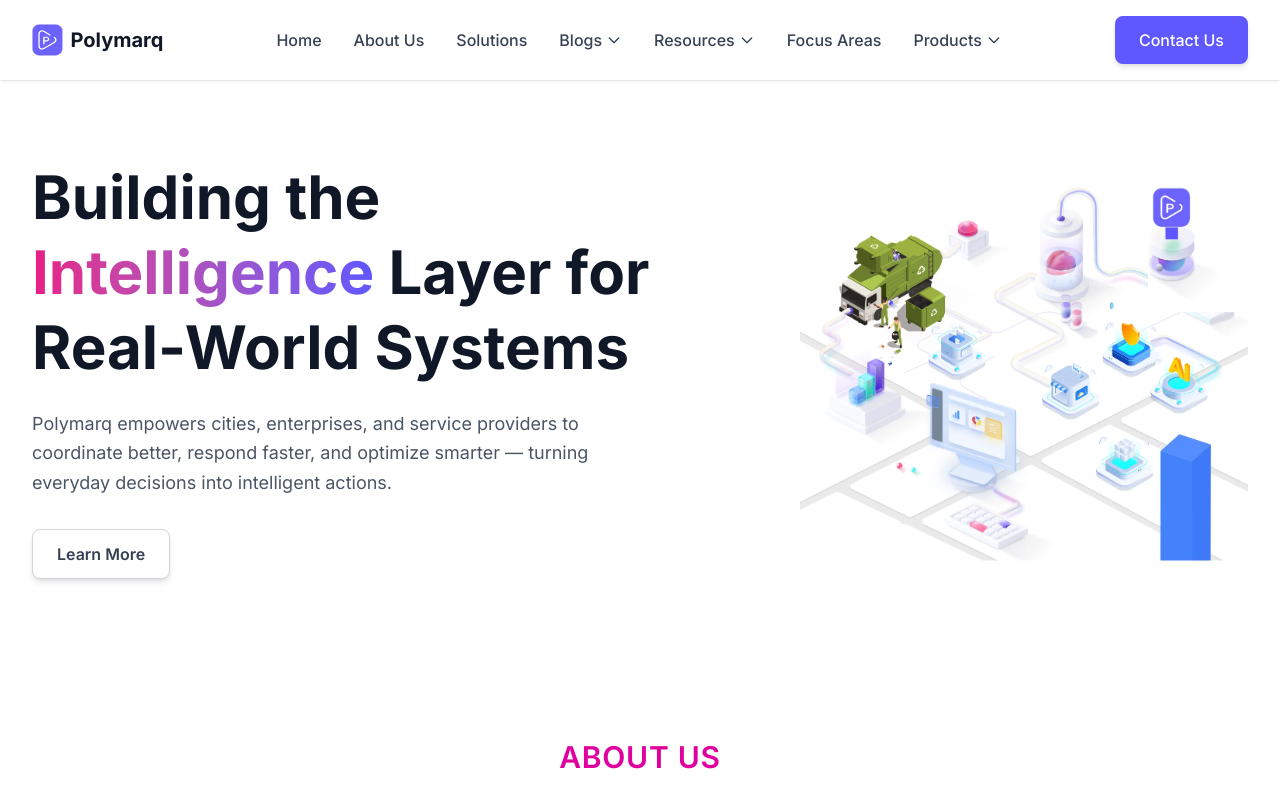
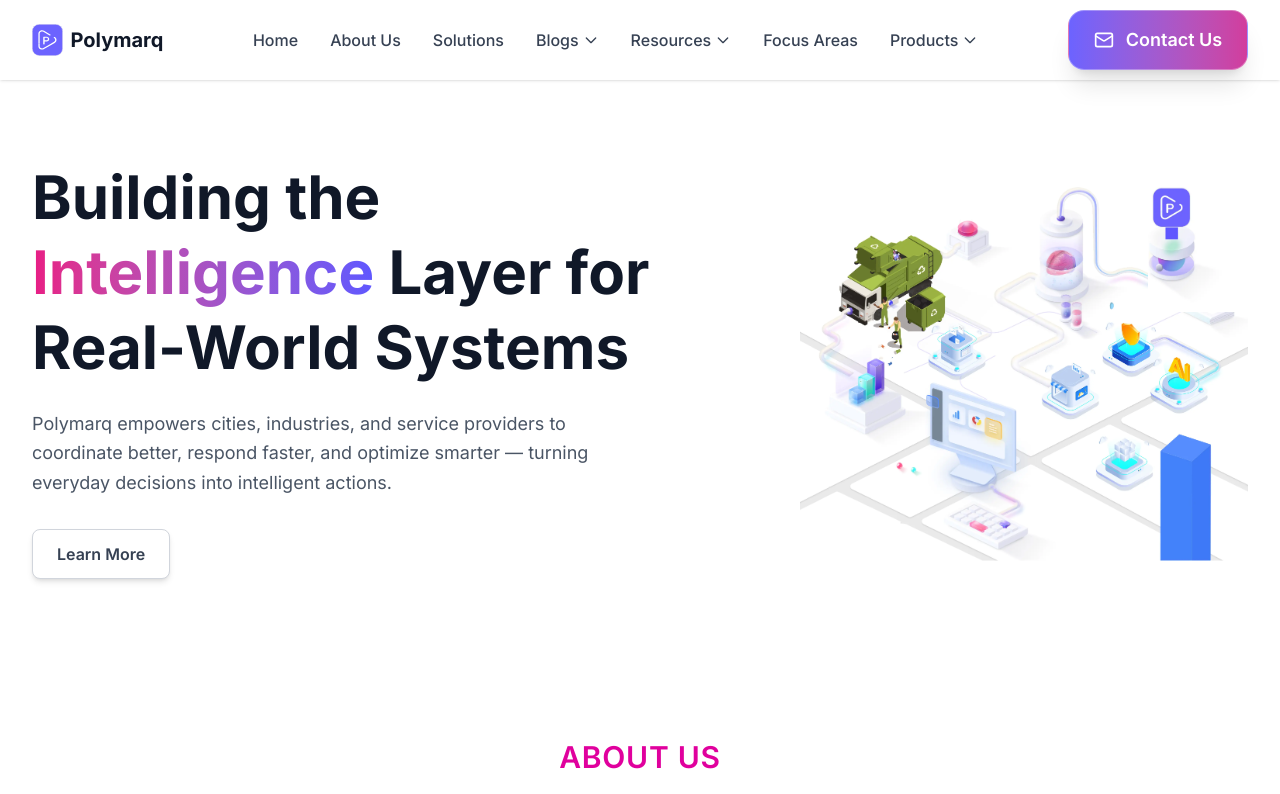
Before and after one commit to adderbyte/test-deploy, a Next.js app: page / in a window 1280 px wide. Shown: the top 794 px of the page. Built offline with nearby package versions, Linux system fonts and the light colour scheme.

Commit message:
chore: illustration animation revert and contact us button animation

```diff
--- a/components/BuildTogether.tsx
+++ b/components/BuildTogether.tsx
@@ -1,4 +1,6 @@
+"use client";
 import React from 'react';
+import AnimatedContactUsMono from './ui/buttons/AnimatedContactUsMono';
 
 export default function BuildTogether() {
   return (
@@ -34,11 +36,16 @@ export default function BuildTogether() {
               Get in touch to learn how Polymarq can bring intelligence to your infrastructure or operations.
             </p>
 
-            <div className="flex flex-col sm:flex-row gap-4 justify-center">
+            <div className="flex flex-col sm:flex-row gap-4 justify-center items-center">
               {/* Primary CTA Button - white background, dark text */}
-              <button className="bg-white text-gray-800 px-8 py-3 rounded-lg font-semibold hover:bg-gray-100 transition-colors shadow-md">
-                Contact Us
-              </button>
+              <AnimatedContactUsMono
+              hrefr="mailto:support@polymarq.com"
+              stateTexts={{
+                idle: "Contact Us",
+                loading: "Connecting...",
+                success: "Sent!",
+              }}
+            />
               {/* Secondary CTA Button - transparent background, light border, light text */}
               {/* <button className="bg-transparent border border-gray-500 text-gray-300 px-8 py-3 rounded-lg font-semibold hover:bg-gray-700 transition-colors">
                 CTA Button
--- a/components/Header.tsx
+++ b/components/Header.tsx
@@ -5,6 +5,7 @@ import { useState, useRef, useEffect } from "react";
 import AnimatedLogo from "./ui/AnimatedLogo";
 import Logo from "@/public/images/ui/logo.svg";
 import Image from "next/image";
+import AnimatedContactUs from "./ui/buttons/AnimatedContactUs";
 
 export default function Header() {
   // State for managing the visibility of desktop dropdowns and mobile menu
@@ -323,12 +324,14 @@ export default function Header() {
 
           {/* Contact Us Button (Desktop) - Hidden on mobile, block on medium and larger screens */}
           <div className="hidden md:block">
-            <a href="mailto:support@polymarq.com">
-
-            <button className="bg-[#5F57FF] hover:bg-blue-700 text-white px-6 py-3 rounded-lg text-base font-medium transition-colors shadow-md hover:shadow-lg">
-              Contact Us
-            </button>
-            </a>
+            <AnimatedContactUs
+              hrefr="mailto:support@polymarq.com"
+              stateTexts={{
+                idle: "Contact Us",
+                loading: "Connecting...",
+                success: "Sent!",
+              }}
+            />
           </div>
 
           {/* Mobile menu button (Hamburger icon) - Visible on mobile, hidden on medium and larger screens */}
@@ -411,7 +414,6 @@ export default function Header() {
                 </button>
                 {isBlogsOpen && (
                   <div className="pl-6 pt-2 space-y-2">
-
                     <Link
                       href="/blogs/Polymarq_Blog_TAAS"
                       className="block text-lg text-gray-700 hover:text-[#5F57FF]"
@@ -525,16 +527,15 @@ export default function Header() {
               </div>
 
               {/* Contact Us */}
-              <div className="pt-4">
-                <a href="mailto:support@polymarq.com">
-
-                <button
-                  className="w-full bg-[#5F57FF] hover:bg-[#5F57FF] text-white px-6 py-3 rounded-md text-base font-medium transition-colors"
-                  onClick={closeMobileMenu}
-                  >
-                  Contact Us
-                </button>
-                  </a>
+              <div className="flex justify-center">
+                <AnimatedContactUs
+              hrefr="mailto:support@polymarq.com"
+              stateTexts={{
+                idle: "Contact Us",
+                loading: "Connecting...",
+                success: "Sent!",
+              }}
+            />
               </div>
             </div>
           </div>
--- a/components/Hero.tsx
+++ b/components/Hero.tsx
@@ -67,7 +67,7 @@ export default function Hero() {
             {/* Line 3 */}
           </h1>
           <p className="text-lg text-gray-600 mb-8 max-w-xl md:max-w-none mx-auto md:mx-0 leading-relaxed">
-            Polymarq empowers cities, enterprises, and service providers to
+            Polymarq empowers cities, industries, and service providers to
             coordinate better, respond faster, and optimize smarter — turning
             everyday decisions into intelligent actions.
           </p>
@@ -91,7 +91,7 @@ export default function Hero() {
           <div className="relative w-full max-w-sm lg:max-w-md h-94 md:h-96 rounded-lg overflow-hidden">
             {/* Background image with smooth transition */}
             <div
-              className="absolute inset-0 w-full h-full bg-cover bg-center invisible md:visible bg-no-repeat transition-all duration-700 ease-in-out"
+              className="absolute inset-0 w-full h-[98%] md:h-full bg-cover bg-center visible bg-no-repeat transition-all duration-700 ease-in-out"
               style={{
                 backgroundImage: animationState.img === 1
                   ? `url(/images/home/Illustration1.webp)`
@@ -99,15 +99,15 @@ export default function Hero() {
               }}
             />
 
-            <div
+            {/* <div
               className="absolute inset-0 visible md:invisible w-full h-[98%] bg-cover  bg-center bg-no-repeat transition-all duration-700 ease-in-out"
               style={{
                 backgroundImage:`url(/images/Illustration.webp)`
               }}
-            />
+            /> */}
 
             {/* Logo with smooth transition */}
-            <div className="absolute top-0 invisible md:visible  -right-10 md:right-0">
+            <div className="absolute top-0 visible  -right-10 md:right-0">
               <Image
                 src={animationState.logo}
                 alt="logo"
--- /dev/null
+++ b/components/ui/buttons/AnimatedContactUs.tsx
@@ -0,0 +1,129 @@
+import { Loader2, Mail, ThumbsUpIcon } from "lucide-react";
+import React, { useState } from "react";
+
+// Define the type for stateTexts prop
+type AnimatedContactUsProps = {
+  stateTexts?: {
+    idle?: string;
+    loading?: string;
+    success?: string;
+  };
+  hrefr?: string;
+};
+
+const AnimatedContactUs: React.FC<AnimatedContactUsProps> = ({
+  stateTexts = {
+    idle: "Contact Us",
+    loading: "Connecting...",
+    success: "Message Sent!",
+  },
+  hrefr = "#",
+}) => {
+  const [animationStep, setAnimationStep] = useState(0);
+  const [isHovered, setIsHovered] = useState(false);
+
+  const startAnimation = () => {
+    setAnimationStep(1);
+
+    setTimeout(() => {
+      setAnimationStep(2);
+    }, 2000);
+
+    setTimeout(() => {
+      setAnimationStep(0);
+    }, 4000);
+  };
+
+  const getButtonStyles = () => {
+    const baseStyles = `
+      relative overflow-hidden group
+      text-white font-semibold text-lg
+      px-2 py rounded-2xl
+      min-w-[180px] h-[60px]
+      flex items-center justify-center gap-3
+      border border-white/30
+      shadow-xl hover:shadow-2xl
+      transition-all duration-500 ease-out
+      transform hover:scale-105 active:scale-95
+      disabled:hover:scale-100 disabled:cursor-not-allowed
+      backdrop-blur-sm
+    `;
+
+    switch (animationStep) {
+      case 0:
+        return `${baseStyles} bg-gradient-to-r from-[#6C63FF] to-[#D23D9D] hover:from-[#5B52E8] hover:to-[#C22B8A]`;
+      case 1:
+        return `${baseStyles} bg-gradient-to-r from-[#5B52E8] to-[#C22B8A] animate-pulse`;
+      case 2:
+        return `${baseStyles} bg-gradient-to-r from-emerald-500 to-green-500 shadow-green-500/10`;
+      default:
+        return baseStyles;
+    }
+  };
+
+  const renderContent = () => {
+    switch (animationStep) {
+      case 0:
+        return (
+          <>
+            <Mail
+              className={`w-5 h-5 transition-all duration-300 ${
+                isHovered ? 'rotate-12 scale-110' : ''
+              }`}
+            />
+            <span className="transition-all duration-300">
+              {stateTexts.idle}
+            </span>
+          </>
+        );
+
+      case 1:
+        return (
+          <>
+            <Loader2 className="w-5 h-5 animate-spin" />
+            <span className="animate-pulse">
+              {stateTexts.loading}
+            </span>
+          </>
+        );
+
+      case 2:
+        return (
+          <>
+            <ThumbsUpIcon className="w-5 h-5 animate-bounce" />
+            <span>
+              {stateTexts.success}
+            </span>
+          </>
+        );
+
+      default:
+        return null;
+    }
+  };
+
+  return (
+    <a href={hrefr}>
+      <button
+        disabled={animationStep !== 0}
+        onClick={startAnimation}
+        className={getButtonStyles()}
+        onMouseEnter={() => setIsHovered(true)}
+        onMouseLeave={() => setIsHovered(false)}
+      >
+        {/* Animated background overlay */}
+        <div className="absolute inset-0 bg-gradient-to-r from-white/0 via-white/20 to-white/0 -translate-x-full group-hover:translate-x-full transition-transform duration-1000" />
+
+        {/* Glow effect */}
+        <div className="absolute inset-0 rounded-2xl bg-gradient-to-r from-[#6C63FF]/50 to-[#D23D9D]/50 blur-xl opacity-0 group-hover:opacity-100 transition-opacity duration-500 -z-10" />
+
+        {/* Button content */}
+        <div className="relative z-10 flex items-center gap-3">
+          {renderContent()}
+        </div>
+      </button>
+    </a>
+  );
+};
+
+export default AnimatedContactUs;
--- /dev/null
+++ b/components/ui/buttons/AnimatedContactUsMono.tsx
@@ -0,0 +1,119 @@
+import { Loader2, Mail, ThumbsUpIcon } from "lucide-react";
+import React, { useState } from "react";
+
+// Define the type for stateTexts prop
+type AnimatedContactUsProps = {
+  stateTexts?: {
+    idle?: string;
+    loading?: string;
+    success?: string;
+  };
+  hrefr?: string;
+};
+
+const AnimatedContactUs: React.FC<AnimatedContactUsProps> = ({
+  stateTexts = {
+    idle: "Contact Us",
+    loading: "Connecting...",
+    success: "Message Sent!",
+  },
+  hrefr = "#",
+}) => {
+  const [animationStep, setAnimationStep] = useState(0);
+  const [isHovered, setIsHovered] = useState(false);
+
+  const startAnimation = () => {
+    setAnimationStep(1);
+
+    setTimeout(() => {
+      setAnimationStep(2);
+    }, 2000);
+
+    setTimeout(() => {
+      setAnimationStep(0);
+    }, 4000);
+  };
+
+  const getButtonStyles = () => {
+    const baseStyles = `
+      relative overflow-hidden group
+      text-black font-semibold text-lg
+      px-2 py rounded-2xl
+      min-w-[180px] h-[60px]
+      flex items-center justify-center gap-3
+      border border-black
+      bg-white
+      shadow-md hover:shadow-lg
+      transition-all duration-500 ease-out
+      transform hover:scale-105 active:scale-95
+      disabled:hover:scale-100 disabled:cursor-not-allowed
+    `;
+
+    switch (animationStep) {
+      case 1:
+        return `${baseStyles} animate-pulse`;
+      default:
+        return baseStyles;
+    }
+  };
+
+  const renderContent = () => {
+    switch (animationStep) {
+      case 0:
+        return (
+          <>
+            <Mail
+              className={`w-5 h-5 transition-all duration-300 ${
+                isHovered ? 'rotate-12 scale-110' : ''
+              }`}
+            />
+            <span className="transition-all duration-300">
+              {stateTexts.idle}
+            </span>
+          </>
+        );
+
+      case 1:
+        return (
+          <>
+            <Loader2 className="w-5 h-5 animate-spin" />
+            <span className="animate-pulse">
+              {stateTexts.loading}
+            </span>
+          </>
+        );
+
+      case 2:
+        return (
+          <>
+            <ThumbsUpIcon className="w-5 h-5 animate-bounce" />
+            <span>
+              {stateTexts.success}
+            </span>
+          </>
+        );
+
+      default:
+        return null;
+    }
+  };
+
+  return (
+    <a href={hrefr}>
+      <button
+        disabled={animationStep !== 0}
+        onClick={startAnimation}
+        className={getButtonStyles()}
+        onMouseEnter={() => setIsHovered(true)}
+        onMouseLeave={() => setIsHovered(false)}
+      >
+        {/* No background overlay or glow effects for monochrome */}
+        <div className="relative z-10 flex items-center gap-3">
+          {renderContent()}
+        </div>
+      </button>
+    </a>
+  );
+};
+
+export default AnimatedContactUs;
```
